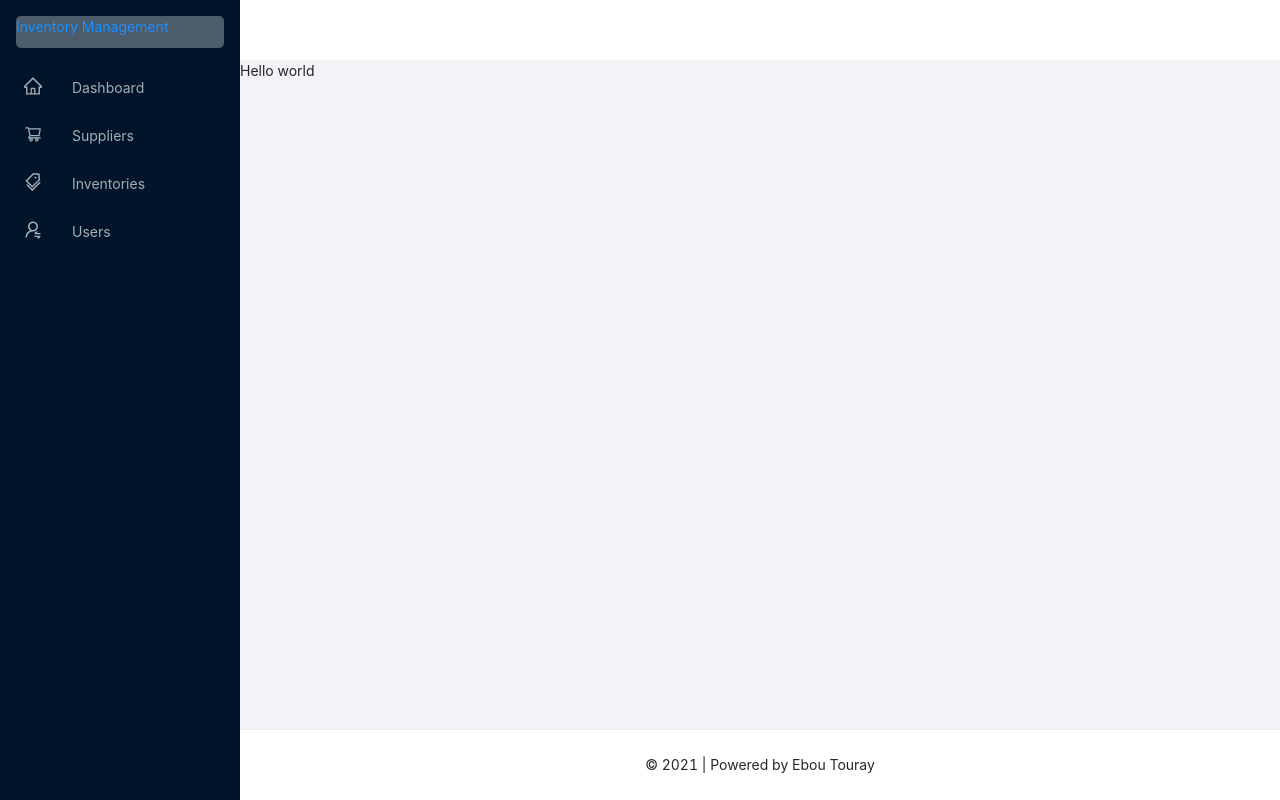
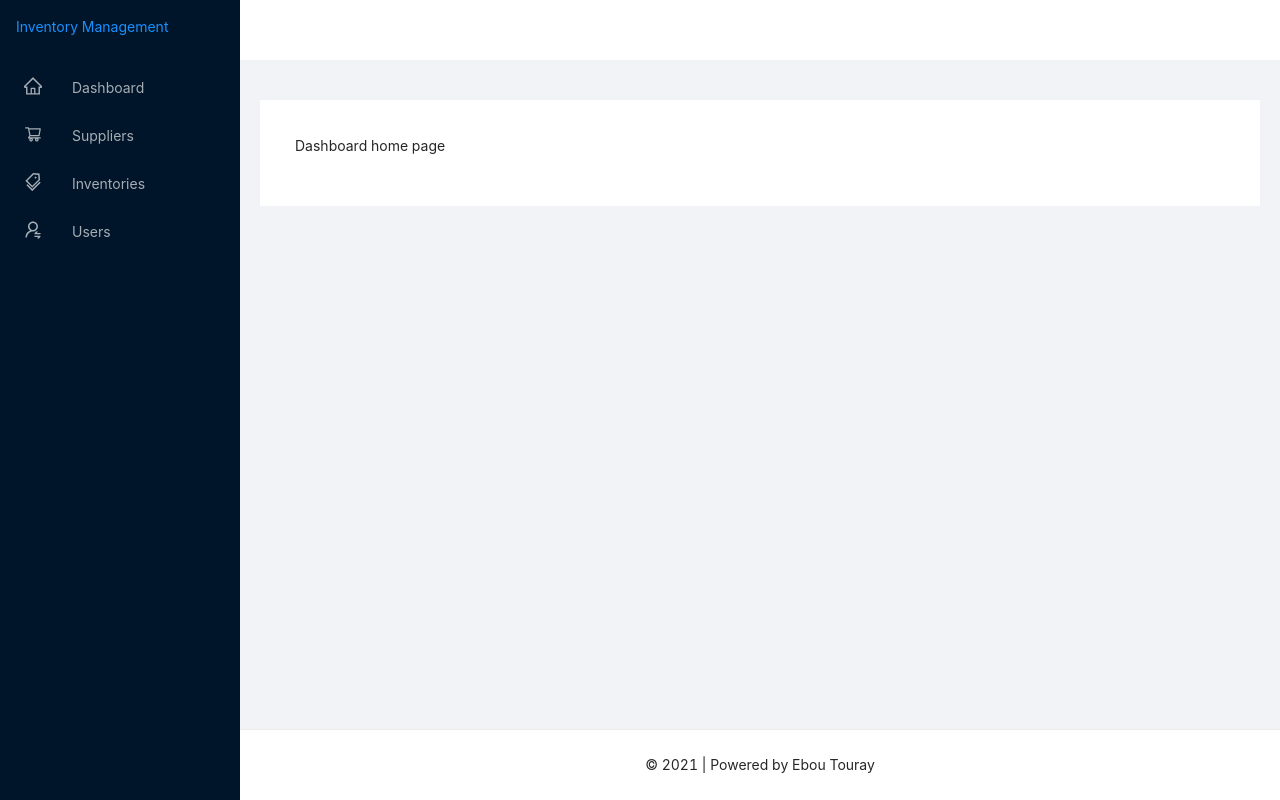
Before and after one commit to ebou-touray/inventory-management-app, a React (Create React App) app in the folder client/: page / in a window 1280 px wide. Built offline with nearby package versions, Linux system fonts and the light colour scheme.

Commit message:
Improve the architechture of the project

```diff
--- a/client/src/Components/Sidebar/Sidebar.js
+++ b/client/src/Components/Sidebar/Sidebar.js
@@ -9,7 +9,24 @@ import SidebarMenu from './SidebarMenu';
 
 const { Sider } = Layout;
 
+
+
 const Sidebar = ({ collapsed }) => {
+  const styles = {
+    sidebar: {
+      height: '100vh',
+      overflow: 'auto',
+      position: 'sticky',
+      top: 0,
+      left: 0,
+    },
+    logo: {
+      margin: '16px',
+      color: '#fff',
+      height: '32px',
+    }
+  };
+
   return (
     <SidebarWrapper>
       <Sider
@@ -17,15 +34,9 @@ const Sidebar = ({ collapsed }) => {
         collapsible
         trigger={null}
         collapsed={collapsed}
-        style={{
-          overflow: 'auto',
-          height: '100vh',
-          position: 'sticky',
-          top: 0,
-          left: 0,
-        }}
+        style={styles.sidebar}
       >
-        <div className="logo">
+        <div style={styles.logo}>
           <Link to="/">Inventory Management</Link>
         </div>
         <Menu
@@ -33,30 +44,12 @@ const Sidebar = ({ collapsed }) => {
           mode="inline"
           defaultSelectedKeys={['1']}
         >
-          {SIDEBAR_MENU_OPTIONS.map((option) => {
-            return (
-              <SidebarMenu
-                item={option}
-                key={option.key}
-              />
-            )
-          })}
-          {/* <Menu.Item key="1" icon={<HomeOutlined />}>
-            <span> Home</span>
-            <Link to="/" />
-          </Menu.Item>
-          <Menu.Item key="2" icon={<UserAddOutlined />}>
-            <span>Register</span>
-            <Link to="/register" />
-          </Menu.Item>
-          <Menu.Item key="3" icon={<LoginOutlined />}>
-            <span>Login</span>
-            <Link to="/login" />
-          </Menu.Item>
-          <Menu.Item key="4" icon={<AiOutlineLineChart />}>
-            <span>Stats</span>
-            <Link to="/stats" />
-          </Menu.Item> */}
+          {SIDEBAR_MENU_OPTIONS.map((option) => (
+            <SidebarMenu
+              item={option}
+              key={option.key}
+            />
+          ))}
         </Menu>
       </Sider>
     </SidebarWrapper>
--- /dev/null
+++ b/client/src/Components/utility/layoutWrapper.js
@@ -0,0 +1,9 @@
+import React from 'react';
+
+import { LayoutContentWrapper } from './styles/layoutWrapper.styles';
+
+export default props => (
+  <LayoutContentWrapper {...props}>
+    {props.children}
+  </LayoutContentWrapper>
+);
--- /dev/null
+++ b/client/src/Components/utility/styles/layoutWrapper.styles.js
@@ -0,0 +1,16 @@
+import styled from 'styled-components';
+
+const LayoutContentWrapper = styled.div`
+  padding: 40px 20px;
+  display: flex;
+  flex-flow: row wrap;
+  @media only screen and (max-width: 767px) {
+    padding: 50px 20px;
+  }
+
+  @media (max-width: 580px) {
+    padding: 15px;
+  }
+`;
+
+export { LayoutContentWrapper };
--- a/client/src/containers/Dashboard/Dashboard.js
+++ b/client/src/containers/Dashboard/Dashboard.js
@@ -3,12 +3,12 @@ import React, { useState } from 'react';
 import { Layout } from 'antd';
 
 import DashboardRoutes from './DashboardRoutes';
-import Sidebar from '../../Components/Sidebar/Sidebar';
+import Sidebar from '../../components/Sidebar/Sidebar';
 
 import { DashboardGlobalStyles, DashboardWrapper } from './Dashboard.styles';
 import Topbar from '../Topbar/Topbar';
 
-const { Content, Footer, Header } = Layout;
+const { Content, Footer } = Layout;
 
 const Dashboard = () => {
   const [collapsed, setCollapsed] = useState(false);
@@ -32,7 +32,7 @@ const Dashboard = () => {
       textAlign: 'center',
       borderTop: '1px solid #ededed',
     }
-  }
+  };
 
   return (
     <DashboardWrapper>
--- a/client/src/containers/Dashboard/Dashboard.styles.js
+++ b/client/src/containers/Dashboard/Dashboard.styles.js
@@ -23,4 +23,11 @@ export const DashboardWrapper = styled.div`
       }
     }
   }
+
+  .imsLayoutContent {
+    width: 100%;
+    height: 100%;
+    padding: 35px;
+    background: #fff;
+  }
 `;
--- a/client/src/containers/Dashboard/DashboardRoutes.js
+++ b/client/src/containers/Dashboard/DashboardRoutes.js
@@ -1,4 +1,4 @@
-import React, { lazy, Lazy, Suspense } from 'react';
+import React, { lazy, Suspense } from 'react';
 import { Route, useRouteMatch, Switch } from 'react-router-dom';
 
 const routes = [
--- a/client/src/containers/InventorySystemDashboard/InventorySystemDashboard.js
+++ b/client/src/containers/InventorySystemDashboard/InventorySystemDashboard.js
@@ -1,9 +1,14 @@
 import React from 'react';
+
+import LayoutWrapper from '../../components/utility/layoutWrapper';
+import { DashboardWrapper } from './InventorySystemDashboard.styles';
 
 export default function() {
   return (
-    <div>
-      <p>Hello world</p>
-    </div>
+    <LayoutWrapper>
+      <DashboardWrapper className="imsLayoutContent">
+        <p>Dashboard home page</p>
+      </DashboardWrapper>
+    </LayoutWrapper>
   );
 };
--- /dev/null
+++ b/client/src/containers/InventorySystemDashboard/InventorySystemDashboard.styles.js
@@ -0,0 +1,9 @@
+import styled from 'styled-components';
+
+export const DashboardWrapper = styled.div`
+  width: 600px;
+  max-width: 100%
+  @media screen and (max-width: 578px) {
+    width: 400px;
+  }
+`;
--- a/client/src/containers/Topbar/Topbar.js
+++ b/client/src/containers/Topbar/Topbar.js
@@ -4,7 +4,7 @@ import { Layout } from 'antd';
 
 import TopbarWrapper from './Topbar.styles';
 
-const { Content, Footer, Header } = Layout;
+const { Header } = Layout;
 
 export default function Topbar() {
   const styling = {
@@ -26,8 +26,8 @@ export default function Topbar() {
             onClick: toggle,
           }
         )} */}
-        <p>Hello</p>
+        <button>Toggle Button</button>
       </Header>
     </TopbarWrapper>
-  )
-}
+  );
+};
--- a/client/src/router.js
+++ b/client/src/router.js
@@ -6,7 +6,7 @@ import {
 } from 'react-router-dom';
 
 import ErrorBoundary from './ErrorBoundary';
-import LoadingSpinner from './Components/LoadingSpinner/LoadingSpinner';
+import LoadingSpinner from './components/LoadingSpinner/LoadingSpinner';
 
 const Dashboard = lazy(() => import('./containers/Dashboard/Dashboard'));
 
```
Also changed, not shown: 1 other file (tests, documents, lock files or other folders).
